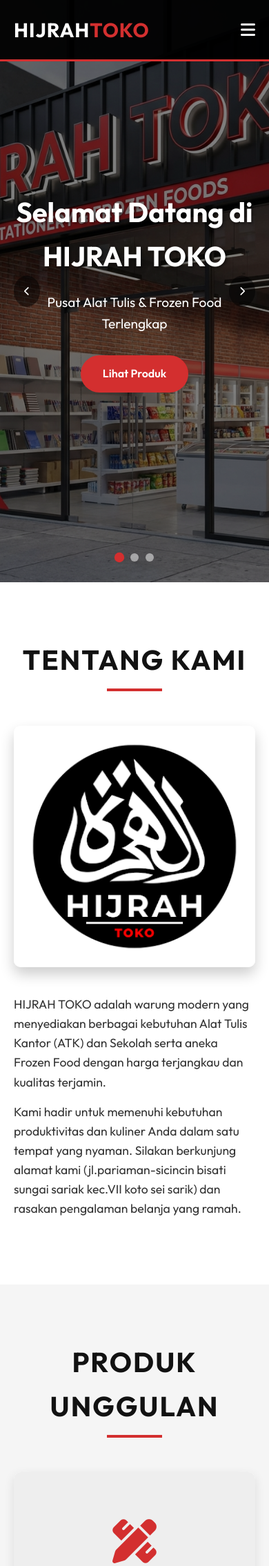
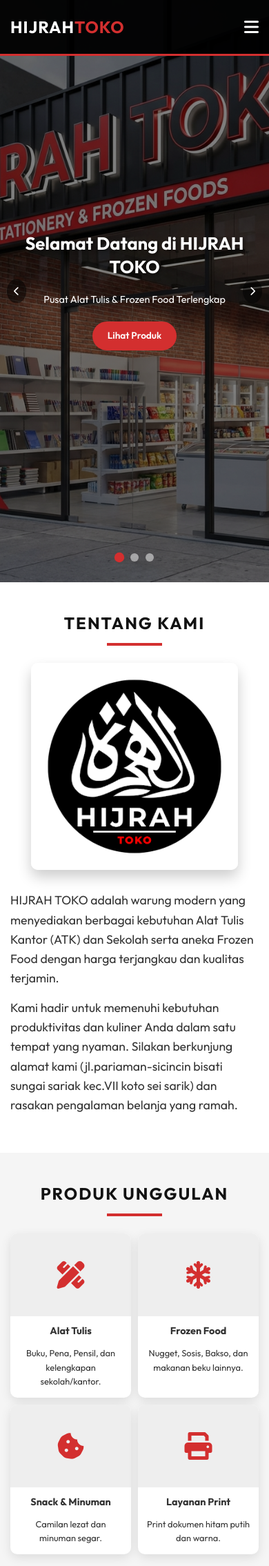
Before and after one commit to alyuzajourdasjolmi/alyuzajourdasjolmi.github.io, a PHP site: page / in a window 390 px wide. Shown: the top 2270 px of the page at 69% size. Run offline with PHP 8.4, Linux system fonts and the light colour scheme; data comes from the database, SQL or seed files in the repository.

Commit message:
Tambah CSS

```diff
--- a/style.css
+++ b/style.css
@@ -579,8 +579,82 @@ footer {
     font-weight: 700;
 }
 
-/* Responsive */
-@media (max-width: 768px) {
+/* =============================================
+   RESPONSIVE DESIGN
+   ============================================= */
+
+/* Large Desktop (1200px+) */
+@media (min-width: 1200px) {
+    .container {
+        max-width: 1200px;
+    }
+}
+
+/* Medium Desktop / Laptop (992px - 1199px) */
+@media (max-width: 1199px) {
+    .container {
+        max-width: 960px;
+    }
+
+    .slide-content h1 {
+        font-size: 3rem;
+    }
+}
+
+/* Tablet (768px - 991px) */
+@media (max-width: 991px) {
+    .container {
+        max-width: 720px;
+    }
+
+    .section {
+        padding: 60px 0;
+    }
+
+    .section-title {
+        font-size: 2rem;
+        margin-bottom: 40px;
+    }
+
+    .slide-content h1 {
+        font-size: 2.5rem;
+    }
+
+    .slide-content p {
+        font-size: 1rem;
+    }
+
+    .about-content {
+        grid-template-columns: 1fr;
+        gap: 30px;
+    }
+
+    .about-img {
+        text-align: center;
+    }
+
+    .about-img img {
+        max-width: 300px;
+        margin: 0 auto;
+    }
+
+    .products-grid {
+        grid-template-columns: repeat(2, 1fr);
+        gap: 20px;
+    }
+
+    .contact-grid {
+        grid-template-columns: repeat(2, 1fr);
+        gap: 20px;
+    }
+
+    .modal-product-grid {
+        grid-template-columns: repeat(auto-fill, minmax(120px, 1fr));
+    }
+}
+
+/* Mobile Landscape & Small Tablet (576px - 767px) */
+@media (max-width: 767px) {
     .nav-links {
         position: fixed;
         right: -100%;
@@ -588,26 +662,253 @@ footer {
         height: calc(100vh - 70px);
         background: var(--primary-black);
         flex-direction: column;
-        width: 60%;
+        width: 70%;
         align-items: center;
-        justify-content: center;
+        justify-content: flex-start;
+        padding-top: 40px;
+        gap: 0;
         transition: var(--transition);
         border-left: 2px solid var(--primary-red);
+        z-index: 999;
     }
 
     .nav-links.active {
         right: 0;
     }
 
+    .nav-links li {
+        width: 100%;
+        text-align: center;
+        padding: 15px 0;
+        border-bottom: 1px solid rgba(255, 255, 255, 0.1);
+    }
+
+    .nav-links li a.admin-link {
+        justify-content: center;
+        margin: 10px auto;
+    }
+
     .mobile-toggle {
         display: block;
     }
 
+    .section {
+        padding: 50px 0;
+    }
+
+    .section-title {
+        font-size: 1.8rem;
+        margin-bottom: 30px;
+    }
+
     .slide-content h1 {
+        font-size: 2rem;
+        padding: 0 15px;
+    }
+
+    .slide-content p {
+        font-size: 0.95rem;
+        padding: 0 15px;
+    }
+
+    .btn-primary {
+        padding: 10px 25px;
+        font-size: 0.9rem;
+    }
+
+    .carousel-btn {
+        padding: 10px;
+    }
+
+    .products-grid {
+        grid-template-columns: repeat(2, 1fr);
+        gap: 15px;
+    }
+
+    .product-img {
+        height: 150px;
+        font-size: 3rem;
+    }
+
+    .product-info {
+        padding: 15px;
+    }
+
+    .product-info h3 {
+        font-size: 1rem;
+    }
+
+    .event-card {
+        flex-direction: column;
+        text-align: center;
+        padding: 15px;
+    }
+
+    .event-date {
+        margin-right: 0;
+        margin-bottom: 15px;
+    }
+
+    .contact-grid {
+        grid-template-columns: repeat(2, 1fr);
+        gap: 15px;
+    }
+
+    .contact-item {
+        padding: 20px 15px;
+    }
+
+    .modal-content {
+        padding: 20px;
+        width: 95%;
+        max-height: 85vh;
+    }
+
+    .modal-product-grid {
+        grid-template-columns: repeat(2, 1fr);
+        gap: 10px;
+    }
+}
+
+/* Mobile Portrait (max 575px) */
+@media (max-width: 575px) {
+    .container {
+        padding: 0 15px;
+    }
+
+    .navbar {
+        padding: 15px 0;
+    }
+
+    .logo {
+        font-size: 1.5rem;
+    }
+
+    .nav-links {
+        width: 80%;
+    }
+
+    .section {
+        padding: 40px 0;
+    }
+
+    .section-title {
+        font-size: 1.5rem;
+        margin-bottom: 25px;
+    }
+
+    .slide-content h1 {
+        font-size: 1.6rem;
+        line-height: 1.3;
+    }
+
+    .slide-content p {
+        font-size: 0.9rem;
+        margin-bottom: 20px;
+    }
+
+    .btn-primary {
+        padding: 8px 20px;
+        font-size: 0.85rem;
+    }
+
+    .prev {
+        left: 10px;
+    }
+
+    .next {
+        right: 10px;
+    }
+
+    .products-grid {
+        grid-template-columns: 1fr 1fr;
+        gap: 10px;
+    }
+
+    .product-img {
+        height: 120px;
         font-size: 2.5rem;
     }
 
-    .about-content {
-        grid-template-columns: 1fr;
+    .product-info {
+        padding: 10px;
+    }
+
+    .product-info h3 {
+        font-size: 0.9rem;
+    }
+
+    .product-info p {
+        font-size: 0.8rem;
+    }
+
+    .event-card {
+        padding: 12px;
+        margin-bottom: 15px;
+    }
+
+    .event-date {
+        padding: 10px;
+        min-width: 60px;
+    }
+
+    .event-date .day {
+        font-size: 1.4rem;
+    }
+
+    .contact-grid {
+        grid-template-columns: 1fr 1fr;
+        gap: 10px;
+    }
+
+    .contact-item {
+        padding: 15px 10px;
+    }
+
+    .contact-item i {
+        font-size: 1.8rem;
+        margin-bottom: 10px;
+    }
+
+    footer {
+        padding: 15px 0;
+    }
+
+    .modal-content {
+        padding: 15px;
+        border-radius: 8px;
+    }
+
+    .modal-product-grid {
+        grid-template-columns: repeat(2, 1fr);
+        gap: 8px;
+    }
+
+    .modal-product-img {
+        height: 80px;
     }
 }
+
+/* Extra Small Mobile (max 375px) */
+@media (max-width: 375px) {
+    .logo {
+        font-size: 1.3rem;
+    }
+
+    .slide-content h1 {
+        font-size: 1.4rem;
+    }
+
+    .section-title {
+        font-size: 1.3rem;
+    }
+
+    .products-grid {
+        gap: 8px;
+    }
+
+    .product-img {
+        height: 100px;
+        font-size: 2rem;
+    }
+}
```
